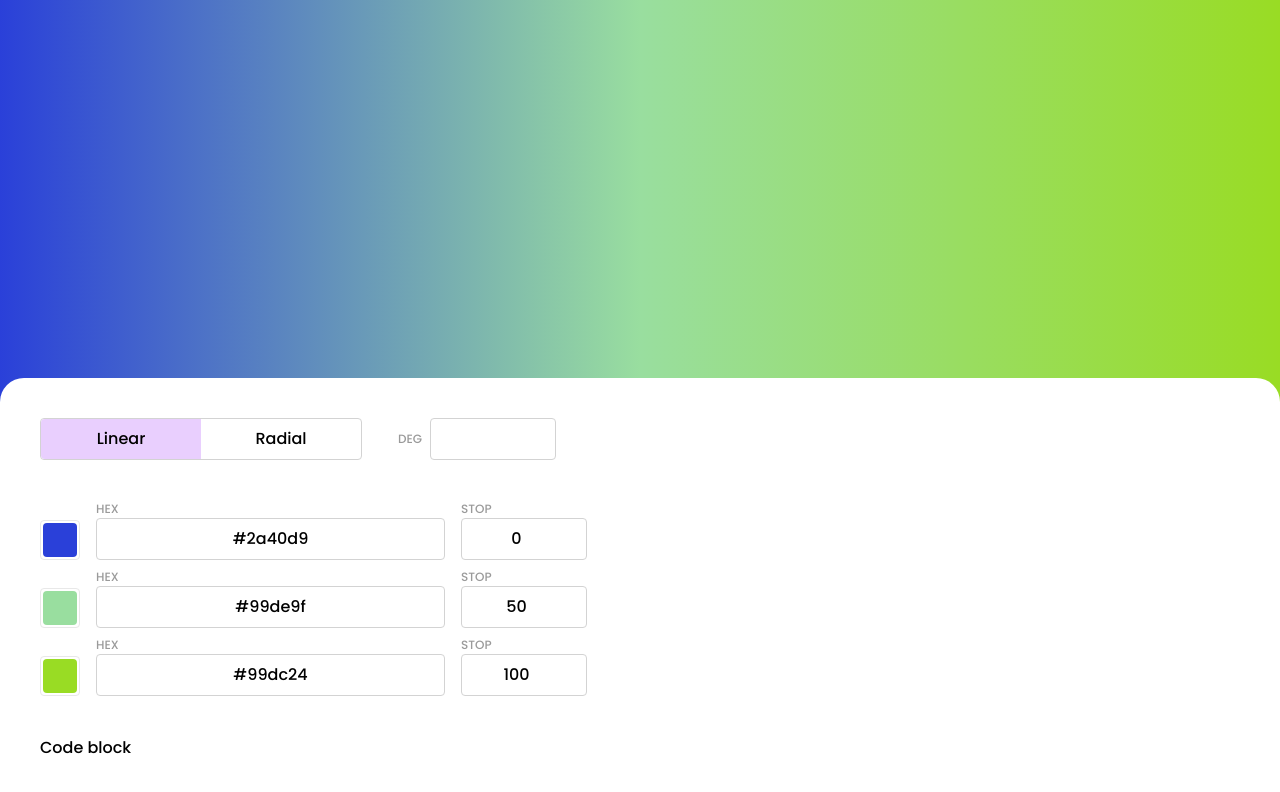
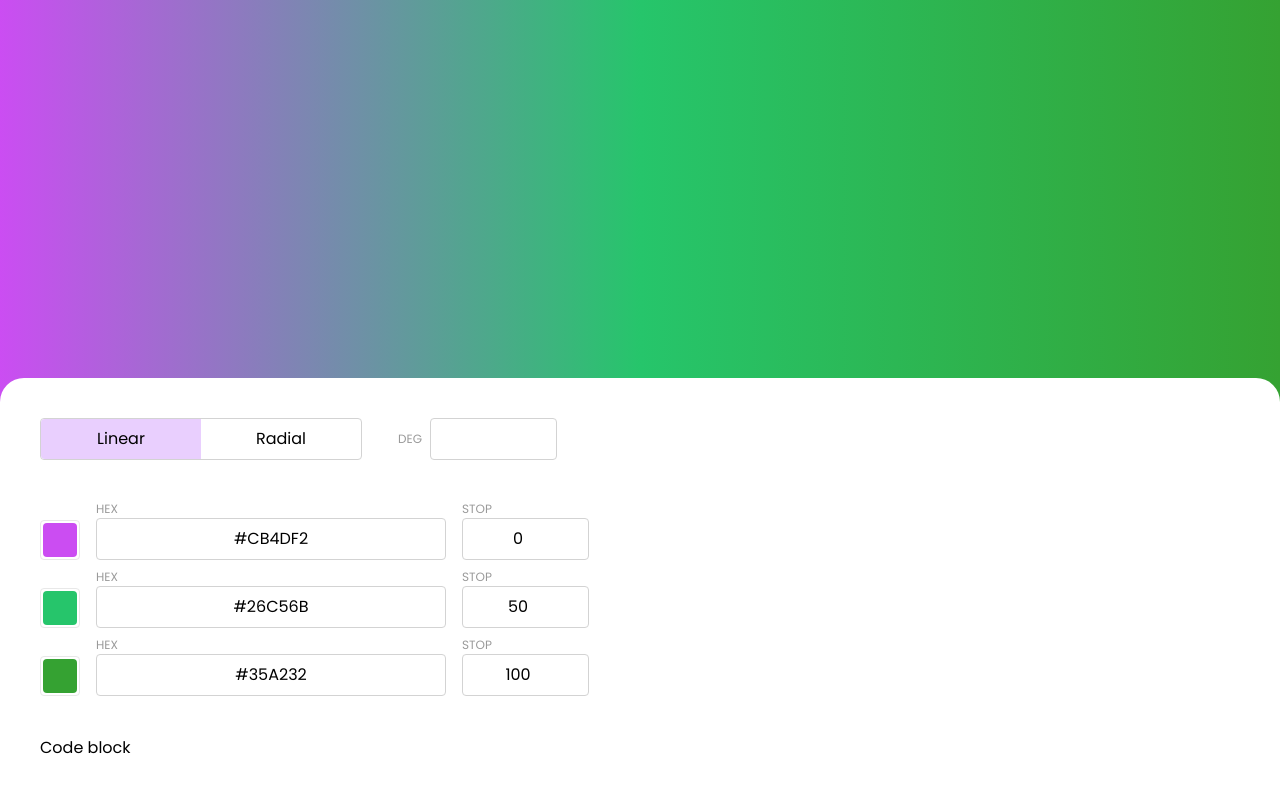
Before and after one commit to denpresich/gradient-generator, a Next.js app: page / in a window 1280 px wide. Shown: the top 792 px of the page. Built offline with nearby package versions, Linux system fonts and the light colour scheme.

Commit message:
Change hex and position

```diff
--- a/package.json
+++ b/package.json
@@ -26,6 +26,7 @@
     "react": "18.2.0",
     "react-dom": "18.2.0",
     "tailwindcss": "3.3.2",
-    "typescript": "5.1.3"
+    "typescript": "5.1.3",
+    "validate-color": "^2.2.4"
   }
 }
--- a/src/app/layout.tsx
+++ b/src/app/layout.tsx
@@ -3,7 +3,7 @@ import { Poppins } from "next/font/google";
 
 const poppins = Poppins({
   subsets: ["latin"],
-  weight: "500",
+  weight: "400",
 });
 
 export const metadata = {
--- a/src/app/page.tsx
+++ b/src/app/page.tsx
@@ -74,9 +74,9 @@ function reducer(state: State, action: Action): State {
 export default function Home() {
   const [state, dispatch] = React.useReducer(reducer, {
     colors: [
-      { id: "1", hex: randomColor(), position: 0 },
-      { id: "2", hex: randomColor(), position: 50 },
-      { id: "3", hex: randomColor(), position: 100 },
+      { id: "1", hex: "#cb4df2", position: 0 },
+      { id: "2", hex: "#26c56b", position: 50 },
+      { id: "3", hex: "#35a232", position: 100 },
     ],
     deg: 90,
     type: GradientType.LINEAR,
@@ -125,7 +125,15 @@ export default function Home() {
           )}
         </div>
         <div className={styles.ColorArea}>
-          <Colors colors={state.colors} />
+          <Colors
+            colors={state.colors}
+            onChange={(id: string, color: Color) =>
+              dispatch({
+                type: "UPDATE_COLOR",
+                payload: { id, color },
+              })
+            }
+          />
         </div>
         <div className={styles.CodeArea}>Code block</div>
       </div>
--- a/src/components/Color/index.tsx
+++ b/src/components/Color/index.tsx
@@ -1,17 +1,44 @@
 import styles from "./styles.module.css";
 
 import React from "react";
+
+import { validateHTMLColorHex } from "validate-color";
 
 import * as Form from "@radix-ui/react-form";
 
 import { Input } from "@/components/Input";
 
+const adjustPosition = (position: number) =>
+  Math.min(100, Math.max(0, position));
+
+const fixHexColor = (hex: string) => {
+  let nextHex = hex;
+
+  if (nextHex[0] !== "#") {
+    nextHex = "#" + nextHex;
+  }
+
+  return validateHTMLColorHex(nextHex) ? nextHex : "#000000";
+};
+
 export interface ColorProps {
   hex: string;
   position: number;
+  onChange: ({ hex, position }: { hex: string; position: number }) => void;
 }
 
-export const Color: React.FC<ColorProps> = ({ hex, position }) => {
+export const Color: React.FC<ColorProps> = ({ hex, position, onChange }) => {
+  const [hexValue, setHexValue] = React.useState(hex);
+  const [positionValue, setPositionValue] = React.useState(position);
+
+  React.useEffect(() => {
+    setHexValue(hex);
+  }, [hex]);
+
+  React.useEffect(() => {
+    setPositionValue(position);
+  }, [position]);
+
   return (
     <Form.Root className={styles.Color}>
       <div className={styles.ColorBox}>
@@ -20,13 +47,35 @@ export const Color: React.FC<ColorProps> = ({ hex, position }) => {
       <Form.Field className={styles.Field} name="hex">
         <Form.Label className={styles.Field_Label}>Hex</Form.Label>
         <Form.Control asChild>
-          <Input type="text" value={hex} />
+          <Input
+            type="text"
+            value={hexValue}
+            onChange={(e) => setHexValue(e.target.value)}
+            onBlur={(e) => {
+              const nextHex = fixHexColor(e.target.value);
+
+              setHexValue(e.target.value);
+              onChange({ position, hex: nextHex });
+            }}
+          />
         </Form.Control>
       </Form.Field>
       <Form.Field className={styles.Field} name="position">
         <Form.Label className={styles.Field_Label}>Stop</Form.Label>
         <Form.Control asChild>
-          <Input type="number" value={position.toString()} min={0} max={100} />
+          <Input
+            type="number"
+            min={0}
+            max={100}
+            value={positionValue.toString()}
+            onChange={(e) => setPositionValue(Number(e.target.value))}
+            onBlur={(e) => {
+              const nextPosition = adjustPosition(Number(e.target.value));
+
+              setPositionValue(nextPosition);
+              onChange({ hex, position: nextPosition });
+            }}
+          />
         </Form.Control>
       </Form.Field>
     </Form.Root>
--- a/src/components/Colors/index.tsx
+++ b/src/components/Colors/index.tsx
@@ -8,9 +8,10 @@ import { Color } from "@/shared/types";
 
 export interface ColorsProps {
   colors: Color[];
+  onChange: (id: string, color: Color) => void;
 }
 
-export const Colors: React.FC<ColorsProps> = ({ colors }) => {
+export const Colors: React.FC<ColorsProps> = ({ colors, onChange }) => {
   return (
     <div className={styles.Colors}>
       {colors.map((color) => (
@@ -18,6 +19,9 @@ export const Colors: React.FC<ColorsProps> = ({ colors }) => {
           key={color.hex}
           hex={color.hex}
           position={color.position}
+          onChange={({ hex, position }) =>
+            onChange(color.id, { id: color.id, hex, position })
+          }
         />
       ))}
     </div>
--- a/src/components/Input/styles.module.css
+++ b/src/components/Input/styles.module.css
@@ -3,4 +3,5 @@
   border-radius: 4px;
   padding: 8px 16px;
   text-align: center;
+  text-transform: uppercase;
 }
```
Also changed, not shown: 1 other file (tests, documents, lock files or other folders).
